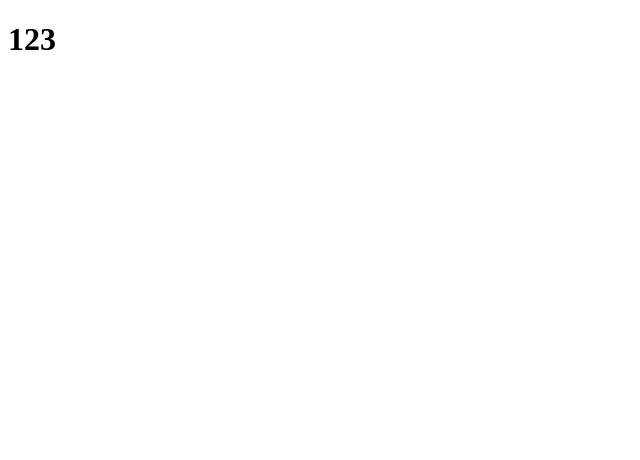
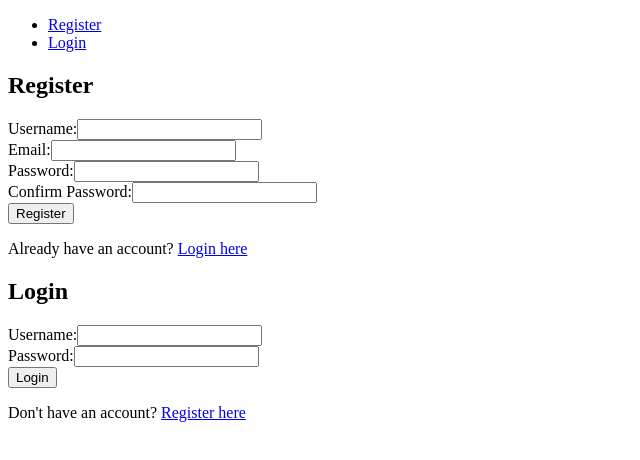
Before and after one commit to MollyMai99/Stocks-Trading-Platform, a React (Vite) app in the folder client/: page /login in a window 1280 px wide. Shown: the top 460 px of the page, without its empty margins (0-640 px from the left). Built offline with nearby package versions, Linux system fonts and the light colour scheme.

Commit message:
feat:frotend(login + register)

```diff
--- a/client/src/App.jsx
+++ b/client/src/App.jsx
@@ -42,13 +42,30 @@
 
 // export default App;
 
-// import React from "react";
+import { BrowserRouter as Router, Route, Routes, Link } from "react-router-dom";
+import AuthPage from "./pages/AuthPage";
 
 function App() {
   return (
-    <div>
-      <h1>123</h1>
-    </div>
+    <Router>
+      <div className="App">
+        <nav>
+          <ul>
+            <li>
+              <Link to="/register">Register</Link>
+            </li>
+            <li>
+              <Link to="/login">Login</Link>
+            </li>
+          </ul>
+        </nav>
+        <Routes>
+          <Route path="/" element={<div>Home Page</div>} />
+          <Route path="/register/*" element={<AuthPage />} />
+          <Route path="/login/*" element={<AuthPage />} />
+        </Routes>
+      </div>
+    </Router>
   );
 }
 
--- /dev/null
+++ b/client/src/components/Auth/Login.jsx
@@ -0,0 +1,46 @@
+// src/components/Auth/Login.js
+import { useState } from "react";
+import { Link } from "react-router-dom";
+
+function Login() {
+  const [username, setUsername] = useState("");
+  const [password, setPassword] = useState("");
+
+  const handleSubmit = (e) => {
+    e.preventDefault();
+    // Handle form submission logic here
+    console.log({ username, password });
+  };
+
+  return (
+    <div>
+      <h2>Login</h2>
+      <form onSubmit={handleSubmit}>
+        <div>
+          <label>Username:</label>
+          <input
+            type="text"
+            value={username}
+            onChange={(e) => setUsername(e.target.value)}
+            required
+          />
+        </div>
+        <div>
+          <label>Password:</label>
+          <input
+            type="password"
+            value={password}
+            onChange={(e) => setPassword(e.target.value)}
+            required
+          />
+        </div>
+        <button type="submit">Login</button>
+      </form>
+      <p>
+        Don&apos;t have an account? <Link to="/register">Register here</Link>
+      </p>
+    </div>
+  );
+}
+
+export default Login;
--- /dev/null
+++ b/client/src/components/Auth/Register.jsx
@@ -0,0 +1,65 @@
+import { useState } from "react";
+import { Link } from "react-router-dom";
+
+function Register() {
+  const [username, setUsername] = useState("");
+  const [email, setEmail] = useState("");
+  const [password, setPassword] = useState("");
+  const [confirmPassword, setConfirmPassword] = useState("");
+
+  const handleSubmit = (e) => {
+    e.preventDefault();
+    // Handle form submission logic here
+    console.log({ username, email, password, confirmPassword });
+  };
+
+  return (
+    <div>
+      <h2>Register</h2>
+      <form onSubmit={handleSubmit}>
+        <div>
+          <label>Username:</label>
+          <input
+            type="text"
+            value={username}
+            onChange={(e) => setUsername(e.target.value)}
+            required
+          />
+        </div>
+        <div>
+          <label>Email:</label>
+          <input
+            type="email"
+            value={email}
+            onChange={(e) => setEmail(e.target.value)}
+            required
+          />
+        </div>
+        <div>
+          <label>Password:</label>
+          <input
+            type="password"
+            value={password}
+            onChange={(e) => setPassword(e.target.value)}
+            required
+          />
+        </div>
+        <div>
+          <label>Confirm Password:</label>
+          <input
+            type="password"
+            value={confirmPassword}
+            onChange={(e) => setConfirmPassword(e.target.value)}
+            required
+          />
+        </div>
+        <button type="submit">Register</button>
+      </form>
+      <p>
+        Already have an account? <Link to="/login">Login here</Link>
+      </p>
+    </div>
+  );
+}
+
+export default Register;
--- /dev/null
+++ b/client/src/pages/AuthPage.jsx
@@ -0,0 +1,11 @@
+import Register from "../components/Auth/Register";
+import Login from "../components/Auth/Login";
+
+export default function AuthPage() {
+  return (
+    <>
+      <Register />
+      <Login />
+    </>
+  );
+}
```
Also changed, not shown: 1 other file (tests, documents, lock files or other folders).
